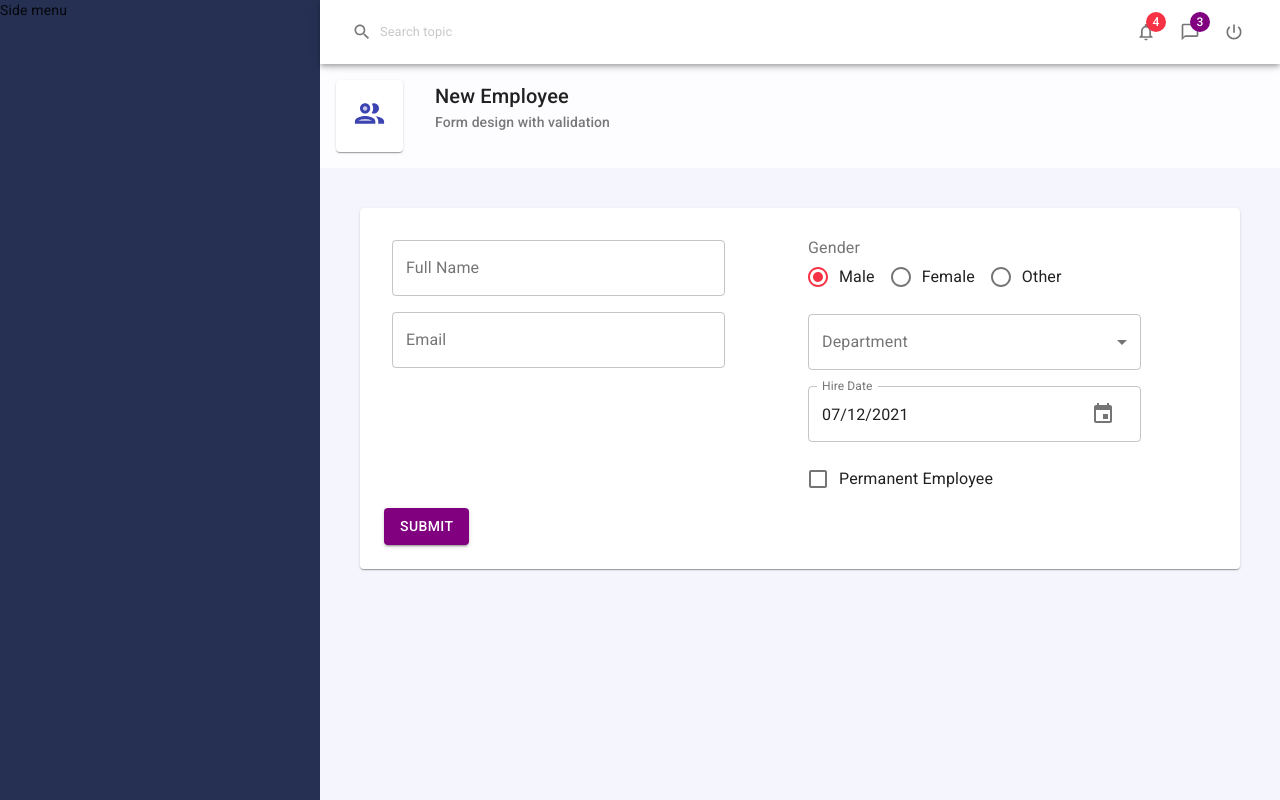
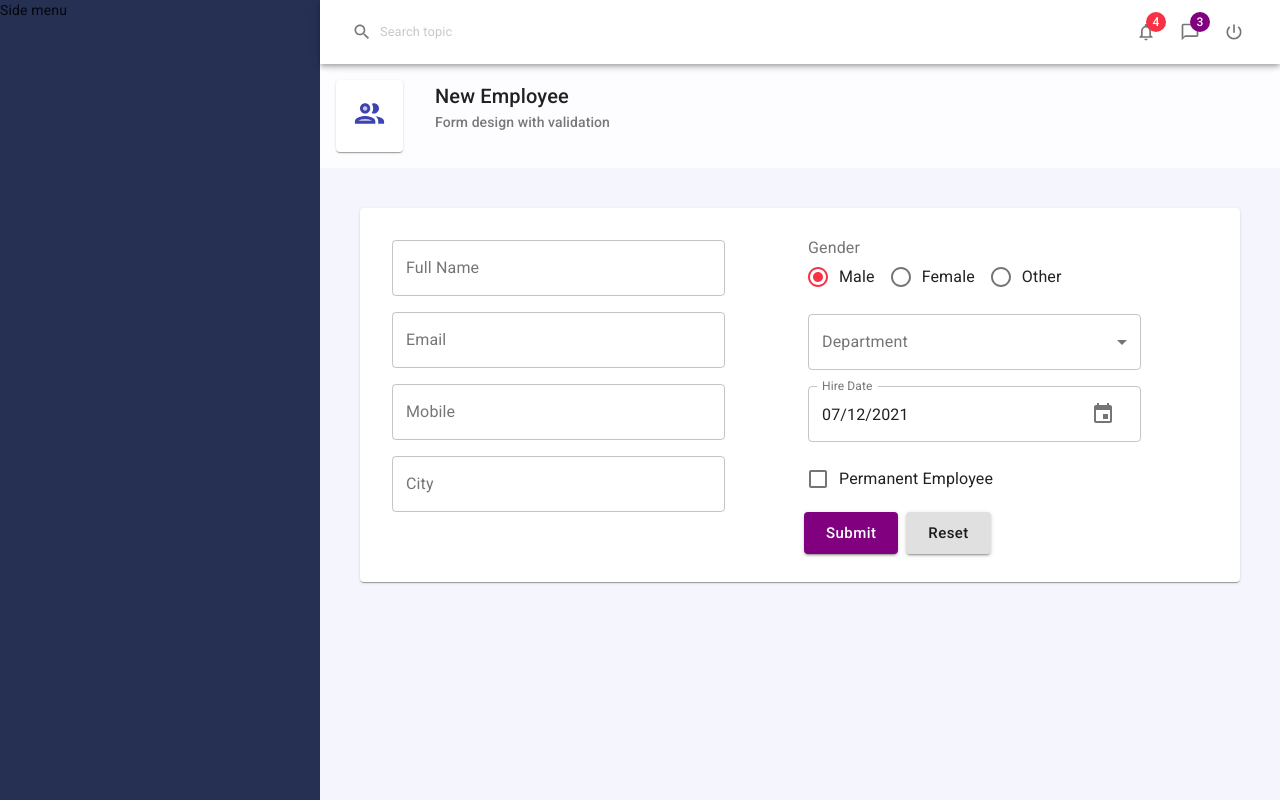
Before and after one commit to ddualba/material-ui-complete-tutorial, a React (Create React App) app: page / in a window 1280 px wide. Built offline with nearby package versions, Linux system fonts and the light colour scheme.

Commit message:
finish form validation and submission

```diff
--- /dev/null
+++ b/src/components/controls/Button.js
@@ -0,0 +1,29 @@
+import React from 'react';
+import { Button as MuiButton, makeStyles } from '@material-ui/core';
+
+const useStyles = makeStyles(theme => ({
+  root: {
+    margin: theme.spacing(0.5)
+  },
+  label: {
+    textTransform: 'none' // removes auto uppercase
+  }
+}));
+
+const Button = ({ text, size, color, variant, onClick, ...other }) => {
+  const classes = useStyles();
+  return (
+    <MuiButton
+      variant={variant || 'contained'}
+      size={size || 'large'}
+      color={color || 'primary'}
+      onClick={onClick}
+      {...other}
+      classes={{ root: classes.root, label: classes.label }}
+    >
+      {text}
+    </MuiButton>
+  );
+};
+
+export default Button;
--- a/src/components/controls/Controls.js
+++ b/src/components/controls/Controls.js
@@ -3,13 +3,15 @@ import RadioGroup from './RadioGroup';
 import Select from './Select';
 import Checkbox from './Checkbox';
 import DatePicker from './DatePicker';
+import Button from './Button';
 
 const Controls = {
   Input,
   RadioGroup,
   Select,
   Checkbox,
-  DatePicker
+  DatePicker,
+  Button
 };
 
 export default Controls;
--- a/src/components/controls/Select.js
+++ b/src/components/controls/Select.js
@@ -1,16 +1,15 @@
 import React from 'react';
 import {
   FormControl,
+  FormHelperText,
   InputLabel,
   MenuItem,
   Select as MuiSelect
 } from '@material-ui/core';
 
-function Select({ name, label, value, onChange, options }) {
-  // const [name, label, value, onChange, options] = props;
-
+function Select({ name, label, value, onChange, options, error, helperText }) {
   return (
-    <FormControl variant='outlined'>
+    <FormControl variant='outlined' error={error}>
       <InputLabel>{label}</InputLabel>
       <MuiSelect label={label} name={name} value={value} onChange={onChange}>
         <MenuItem value=''>None</MenuItem>
@@ -20,6 +19,7 @@ function Select({ name, label, value, onChange, options }) {
           </MenuItem>
         ))}
       </MuiSelect>
+      {error && <FormHelperText>{helperText}</FormHelperText>}
     </FormControl>
   );
 }
--- a/src/pages/Employees/EmployeeForm.js
+++ b/src/pages/Employees/EmployeeForm.js
@@ -3,11 +3,13 @@ import React from 'react';
 import { useFormik } from 'formik';
 import * as yup from 'yup';
 import { Grid } from '@material-ui/core';
+import { Form } from '../../components/controls/Form';
 import Controls from '../../components/controls/Controls';
-import { Form } from '../../components/controls/Form';
 import * as employeeService from '../../services/employeeService';
 
-import Button from '@material-ui/core/Button';
+// const phoneRegExp =
+//   /^((\\+[1-9]{1,4}[ \\-]*)|(\\([0-9]{2,3}\\)[ \\-]*)|([0-9]{2,4})[ \\-]*)*?[0-9]{3,4}?[ \\-]*[0-9]{3,4}?$/;
+const phoneRegExp = /\(?([0-9]{3})\)?([ .-]?)([0-9]{3})\2([0-9]{4})/;
 
 const validationSchema = yup.object({
   fullName: yup
@@ -17,7 +19,12 @@ const validationSchema = yup.object({
     .string('Enter your email')
     .email('Enter a valid email')
     .required('Email is required'),
-  hireDate: yup.date().required('Required')
+  mobile: yup
+    .string()
+    .matches(phoneRegExp, 'Phone number is not valid')
+    .required('Phone number required'),
+  hireDate: yup.date().required('Required'),
+  departmentId: yup.string().required('Department required')
 });
 
 const genderItems = [
@@ -66,6 +73,22 @@ function EmployeeForm() {
             error={formik.touched.email && Boolean(formik.errors.email)}
             helperText={formik.touched.email && formik.errors.email}
           />
+          <Controls.Input
+            name='mobile'
+            label='Mobile'
+            value={formik.values.mobile}
+            onChange={formik.handleChange}
+            error={formik.touched.mobile && Boolean(formik.errors.mobile)}
+            helperText={formik.touched.mobile && formik.errors.mobile}
+          />
+          <Controls.Input
+            name='city'
+            label='City'
+            value={formik.values.city}
+            onChange={formik.handleChange}
+            error={formik.touched.city && Boolean(formik.errors.city)}
+            helperText={formik.touched.city && formik.errors.city}
+          />
         </Grid>
         <Grid item xs={6}>
           <Controls.RadioGroup
@@ -81,6 +104,12 @@ function EmployeeForm() {
             value={formik.values.departmentId}
             onChange={formik.handleChange}
             options={employeeService.getDepartmentCollection()}
+            error={
+              formik.touched.departmentId && Boolean(formik.errors.departmentId)
+            }
+            helperText={
+              formik.touched.departmentId && formik.errors.departmentId
+            }
           />
           <Controls.DatePicker
             name='hireDate'
@@ -97,11 +126,18 @@ function EmployeeForm() {
             onChange={formik.handleChange}
             // color='secondary' //if left off, defaults to primary
           />
+
+          <div>
+            <Controls.Button type='submit' text='Submit' />
+            <Controls.Button
+              text='Reset'
+              color='default'
+              type='reset'
+              onClick={formik.handleReset}
+            />
+          </div>
         </Grid>
       </Grid>
-      <Button color='primary' variant='contained' type='submit'>
-        Submit
-      </Button>
     </Form>
   );
 }
```
